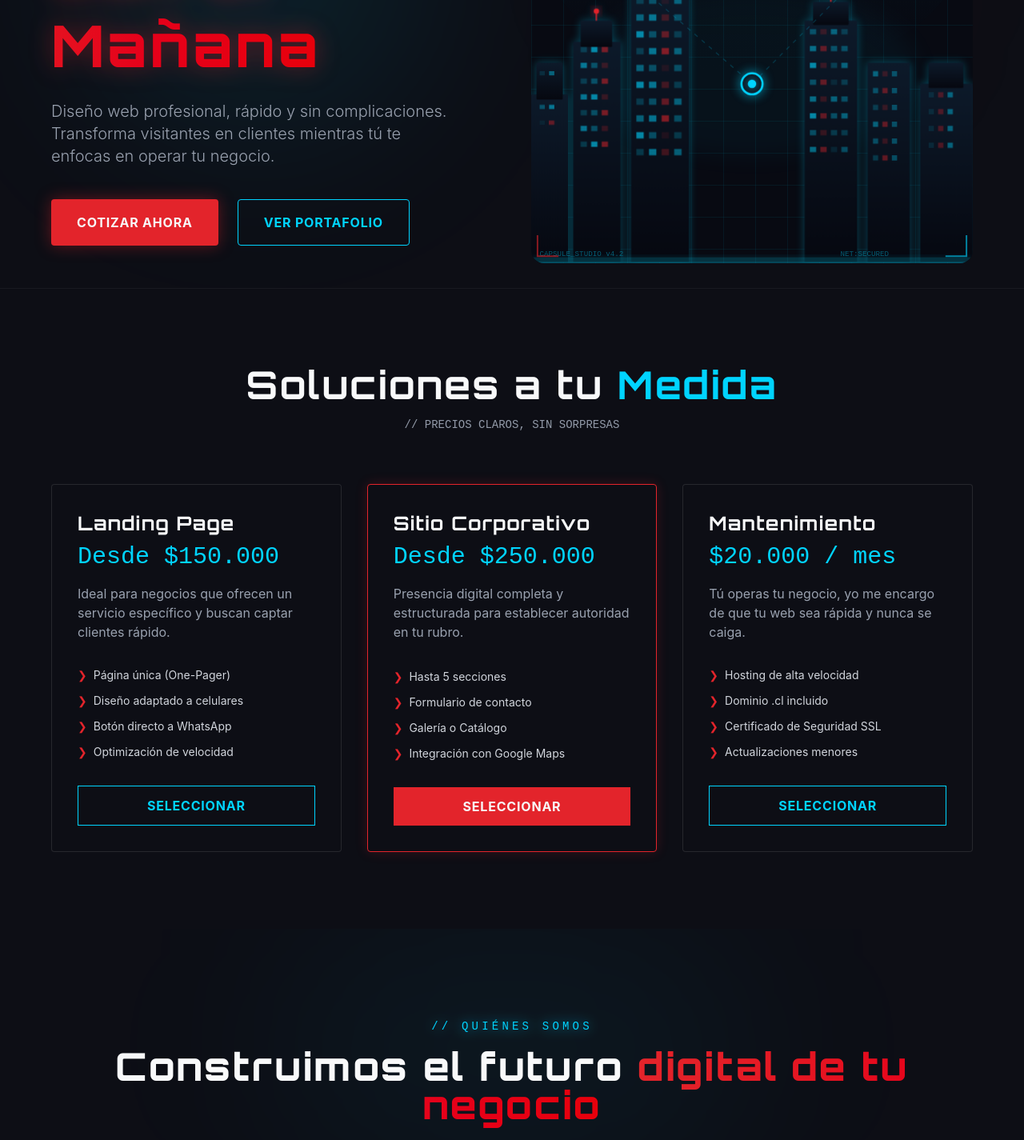
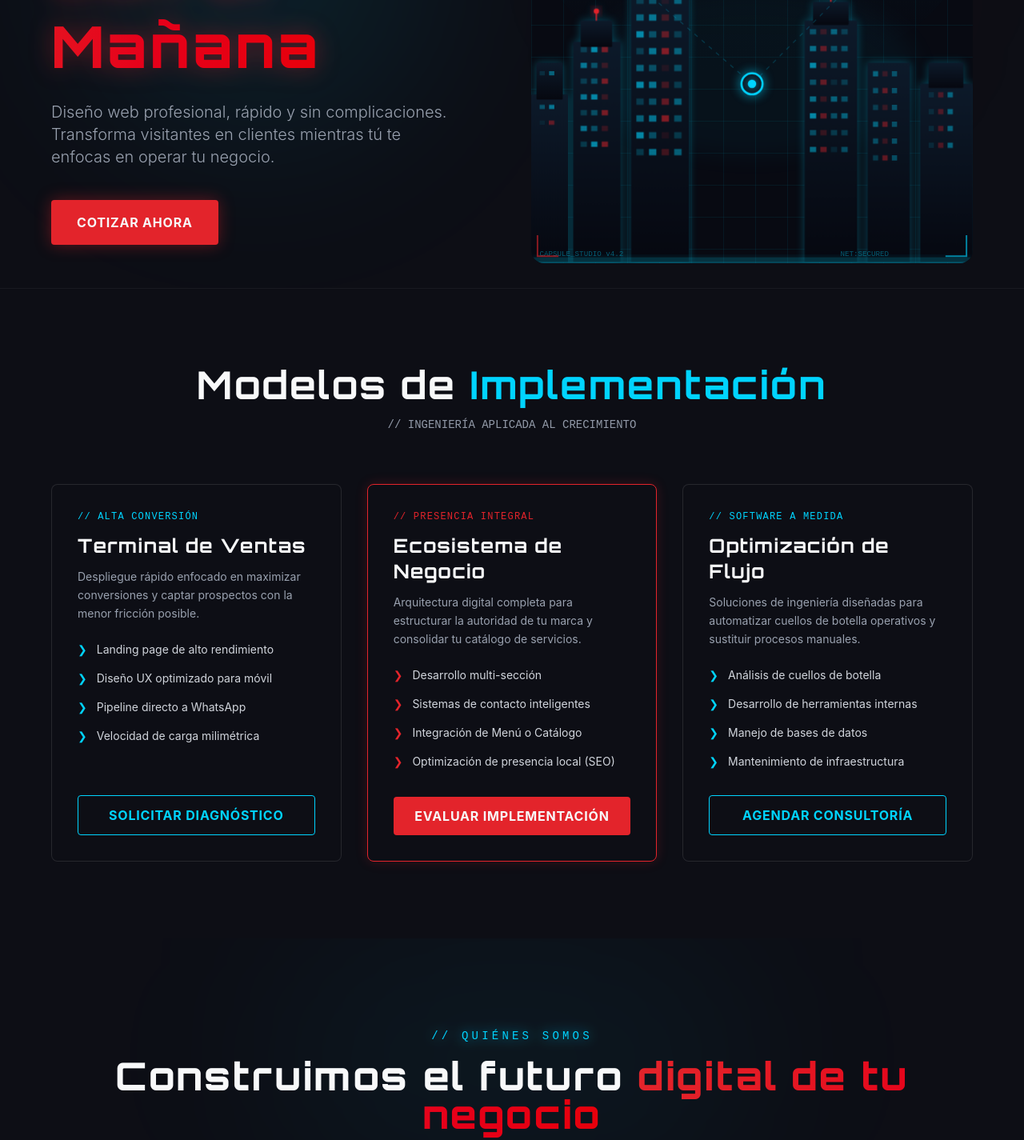
Before and after one commit to MAcevedo91/capsule-studio, a React (Vite) app: page / in a window 1280 px wide. Shown: the part 440-1865 px from the top of the page at 80% size. Built offline with nearby package versions, Linux system fonts and the light colour scheme; what tailwind-animations would draw is missing.

Commit message:
Component Contact, animación Hero, favicon

```diff
--- a/src/components/Footer.jsx
+++ b/src/components/Footer.jsx
@@ -1,11 +1,13 @@
 // src/components/Footer.jsx
 import React from 'react';
 import footerLogo from '../assets/img/complete-logo.png';
+import { Reveal } from './ScrollReveal';
 
 const navLinks = [
+  { href: '#inicio', label: 'Inicio' },
   { href: '#servicios', label: 'Servicios' },
-  { href: '#portafolio', label: 'Portafolio' },
   { href: '#nosotros', label: 'Nosotros' },
+  { href: '#proceso', label: 'Proceso' },
   { href: '#contacto', label: 'Contacto' },
 ];
 
@@ -14,29 +16,61 @@ const Footer = () => {
     <footer className="bg-neo-dark border-t border-neo-light/10">
 
       {/* CTA strip */}
-      <div className="max-w-6xl mx-auto px-6 py-12 flex flex-col md:flex-row items-center justify-between gap-6">
+      <Reveal dir="up" className="max-w-6xl mx-auto px-6 py-12 flex flex-col md:flex-row items-center justify-between gap-6">
         <p className="text-neo-light/60 text-sm font-mono tracking-widest uppercase">
-          ¿Listo para tu próximo proyecto?
+          Síguenos en nuestras redes
         </p>
+        <div className="flex items-center gap-4">
+          {/* Instagram */}
           <a
-          href="https://wa.me/56900000000"
+            href="https://instagram.com"
             target="_blank"
             rel="noopener noreferrer"
-          className="inline-flex items-center gap-2 px-6 py-2.5 border border-capsule-blue text-capsule-blue text-sm font-mono tracking-wider rounded-sm hover:bg-capsule-blue hover:text-neo-dark transition-all duration-300"
+            className="w-10 h-10 flex items-center justify-center rounded-sm border border-capsule-blue text-capsule-blue hover:bg-capsule-blue hover:text-neo-dark transition-all duration-300"
+            aria-label="Instagram"
           >
-          <svg xmlns="http://www.w3.org/2000/svg" className="w-4 h-4" fill="currentColor" viewBox="0 0 24 24">
-            <path d="M17.472 14.382c-.297-.149-1.758-.867-2.03-.967-.273-.099-.471-.148-.67.15-.197.297-.767.966-.94 1.164-.173.199-.347.223-.644.075-.297-.15-1.255-.463-2.39-1.475-.883-.788-1.48-1.761-1.653-2.059-.173-.297-.018-.458.13-.606.134-.133.298-.347.446-.52.149-.174.198-.298.298-.497.099-.198.05-.371-.025-.52-.075-.149-.669-1.612-.916-2.207-.242-.579-.487-.5-.669-.51-.173-.008-.371-.01-.57-.01-.198 0-.52.074-.792.372-.272.297-1.04 1.016-1.04 2.479 0 1.462 1.065 2.875 1.213 3.074.149.198 2.096 3.2 5.077 4.487.709.306 1.262.489 1.694.625.712.227 1.36.195 1.871.118.571-.085 1.758-.719 2.006-1.413.248-.694.248-1.289.173-1.413-.074-.124-.272-.198-.57-.347z"/>
-            <path d="M12 0C5.373 0 0 5.373 0 12c0 2.124.555 4.118 1.528 5.845L.057 23.5l5.803-1.522A11.945 11.945 0 0012 24c6.627 0 12-5.373 12-12S18.627 0 12 0zm0 21.882a9.869 9.869 0 01-5.031-1.378l-.361-.214-3.741.981.998-3.648-.235-.374A9.867 9.867 0 012.118 12C2.118 6.534 6.534 2.118 12 2.118S21.882 6.534 21.882 12 17.466 21.882 12 21.882z"/>
+            <svg xmlns="http://www.w3.org/2000/svg" width="20" height="20" viewBox="0 0 24 24" fill="none" stroke="currentColor" strokeWidth="2" strokeLinecap="round" strokeLinejoin="round">
+              <rect x="2" y="2" width="20" height="20" rx="5" ry="5"></rect>
+              <path d="M16 11.37A4 4 0 1 1 12.63 8 4 4 0 0 1 16 11.37z"></path>
+              <line x1="17.5" y1="6.5" x2="17.51" y2="6.5"></line>
             </svg>
-          Hablemos
+          </a>
+
+          {/* LinkedIn */}
+          <a
+            href="https://linkedin.com"
+            target="_blank"
+            rel="noopener noreferrer"
+            className="w-10 h-10 flex items-center justify-center rounded-sm border border-capsule-blue text-capsule-blue hover:bg-capsule-blue hover:text-neo-dark transition-all duration-300"
+            aria-label="LinkedIn"
+          >
+            <svg xmlns="http://www.w3.org/2000/svg" width="20" height="20" viewBox="0 0 24 24" fill="none" stroke="currentColor" strokeWidth="2" strokeLinecap="round" strokeLinejoin="round">
+              <path d="M16 8a6 6 0 0 1 6 6v7h-4v-7a2 2 0 0 0-2-2 2 2 0 0 0-2 2v7h-4v-7a6 6 0 0 1 6-6z"></path>
+              <rect x="2" y="9" width="4" height="12"></rect>
+              <circle cx="4" cy="4" r="2"></circle>
+            </svg>
+          </a>
+
+          {/* GitHub */}
+          <a
+            href="https://github.com"
+            target="_blank"
+            rel="noopener noreferrer"
+            className="w-10 h-10 flex items-center justify-center rounded-sm border border-capsule-blue text-capsule-blue hover:bg-capsule-blue hover:text-neo-dark transition-all duration-300"
+            aria-label="GitHub"
+          >
+            <svg xmlns="http://www.w3.org/2000/svg" width="20" height="20" viewBox="0 0 24 24" fill="none" stroke="currentColor" strokeWidth="2" strokeLinecap="round" strokeLinejoin="round">
+              <path d="M9 19c-5 1.5-5-2.5-7-3m14 6v-3.87a3.37 3.37 0 0 0-.94-2.61c3.14-.35 6.44-1.54 6.44-7A5.44 5.44 0 0 0 20 4.77 5.07 5.07 0 0 0 19.91 1S18.73.65 16 2.48a13.38 13.38 0 0 0-7 0C6.27.65 5.09 1 5.09 1A5.07 5.07 0 0 0 5 4.77a5.44 5.44 0 0 0-1.5 3.78c0 5.42 3.3 6.61 6.44 7A3.37 3.37 0 0 0 9 18.13V22"></path>
+            </svg>
           </a>
         </div>
+      </Reveal>
 
       {/* Línea separadora */}
       <div className="border-t border-neo-light/5" />
 
       {/* Barra inferior */}
-      <div className="max-w-6xl mx-auto px-6 py-6 flex flex-col md:flex-row items-center justify-between gap-4">
+      <Reveal dir="up" delay={200} className="max-w-6xl mx-auto px-6 py-6 flex flex-col md:flex-row items-center justify-between gap-4">
 
         {/* Logo */}
         <a href="/" className="shrink-0">
@@ -65,7 +99,7 @@ const Footer = () => {
           &copy; {new Date().getFullYear()} Capsule Studio
         </p>
 
-      </div>
+      </Reveal>
     </footer>
   );
 };
--- a/src/components/Hero.jsx
+++ b/src/components/Hero.jsx
@@ -1,10 +1,10 @@
-// src/components/Hero.jsx
 import React from 'react';
 import CyberpunkAnimation from './CyberpunkAnimation';
+import { Reveal } from './ScrollReveal';
 
 const Hero = () => {
   return (
-    <section className="min-h-screen flex items-center px-6 md:px-16 relative overflow-hidden">
+    <section id="inicio" className="min-h-screen flex items-center px-6 md:px-16 relative overflow-hidden">
 
       {/* Resplandor de fondo ambiental */}
       <div className="absolute top-1/2 left-1/4 -translate-x-1/2 -translate-y-1/2 w-[400px] h-[400px] bg-capsule-blue/10 blur-[120px] rounded-full pointer-events-none"></div>
@@ -16,32 +16,38 @@ const Hero = () => {
         {/* Columna izquierda — Contenido */}
         <div className="flex flex-col items-start text-left">
           {/* Eslogan Técnico */}
+          <Reveal dir="down" delay={0}>
             <p className="font-mono text-capsule-blue mb-6 tracking-[0.3em] drop-shadow-[0_0_8px_rgba(0,212,255,0.8)] text-sm md:text-base animate-neon-pulse">
               // DIGITAL CONSTRUCTS
             </p>
+          </Reveal>
 
           {/* Titular Principal */}
+          <Reveal dir="left" delay={200}>
             <h1 className="text-5xl md:text-6xl xl:text-7xl font-extrabold text-neo-light mb-6 leading-tight">
               Sincroniza tu negocio{' '}
               <span className="text-transparent bg-clip-text bg-linear-to-r from-akira-red to-red-600 drop-shadow-[0_0_15px_rgba(227,36,43,0.4)]">
                 <br/> Con el Mañana
               </span>
             </h1>
+          </Reveal>
 
           {/* Subtítulo */}
+          <Reveal dir="left" delay={400}>
             <p className="text-lg md:text-xl text-gray-400 mb-10 max-w-lg font-light">
               Diseño web profesional, rápido y sin complicaciones. Transforma visitantes en clientes mientras tú te enfocas en operar tu negocio.
             </p>
+          </Reveal>
 
           {/* Botones de Acción */}
-          <div className="flex flex-col sm:flex-row gap-6">
-            <button className="px-8 py-4 bg-akira-red text-neo-light font-bold uppercase tracking-wider rounded-sm hover:bg-red-600 transition-all shadow-[0_0_20px_rgba(227,36,43,0.4)] hover:shadow-[0_0_30px_rgba(227,36,43,0.6)] hover:-translate-y-1">
+          <Reveal dir="up" delay={600} className="flex flex-col sm:flex-row gap-6">
+            <a
+              href="#contacto"
+              className="text-center px-8 py-4 bg-akira-red text-neo-light font-bold uppercase tracking-wider rounded-sm hover:bg-red-600 transition-all shadow-[0_0_20px_rgba(227,36,43,0.4)] hover:shadow-[0_0_30px_rgba(227,36,43,0.6)] hover:-translate-y-1"
+            >
               Cotizar Ahora
-            </button>
-            <button className="px-8 py-4 border border-capsule-blue text-capsule-blue font-bold uppercase tracking-wider rounded-sm hover:bg-capsule-blue/10 transition-all hover:-translate-y-1">
-              Ver Portafolio
-            </button>
-          </div>
+            </a>
+          </Reveal>
         </div>
 
         {/* Columna derecha — Animación cyberpunk */}
--- a/src/components/Navbar.jsx
+++ b/src/components/Navbar.jsx
@@ -6,10 +6,11 @@ const Navbar = () => {
   const [menuOpen, setMenuOpen] = useState(false);
 
   const navLinks = [
+    { href: '#inicio', label: '/ INICIO' },
     { href: '#servicios', label: '/ SERVICIOS' },
-    { href: '#portafolio', label: '/ PORTAFOLIO' },
+    { href: '#nosotros', label: '/ NOSOTROS' },
+    { href: '#proceso', label: '/ PROCESO' },
     { href: '#contacto', label: '/ CONTACTO' },
-    { href: '#nosotros', label: '/ NOSOTROS' },
   ];
 
   return (
--- a/src/components/Nosotros.jsx
+++ b/src/components/Nosotros.jsx
@@ -1,42 +1,8 @@
 // src/components/Nosotros.jsx
-import React, { useEffect, useRef, useState } from 'react';
+import React from 'react';
 
-/* ── Hook: fires once when element enters viewport ── */
-const useVisible = (threshold = 0.15) => {
-  const ref = useRef(null);
-  const [visible, setVisible] = useState(false);
-  useEffect(() => {
-    const obs = new IntersectionObserver(
-      ([e]) => { if (e.isIntersecting) setVisible(true); },
-      { threshold }
-    );
-    if (ref.current) obs.observe(ref.current);
-    return () => obs.disconnect();
-  }, [threshold]);
-  return [ref, visible];
-};
-
-/* ── Animated wrapper: Tailwind transitions + staggered delay ── */
-const Reveal = ({ children, delay = 0, dir = 'up', className = '' }) => {
-  const [ref, visible] = useVisible();
-  const base = 'transition-all duration-500 ease-out';
-  const dirs = {
-    up:    { from: 'opacity-0 translate-y-6',  to: 'opacity-100 translate-y-0' },
-    left:  { from: 'opacity-0 -translate-x-8', to: 'opacity-100 translate-x-0' },
-    right: { from: 'opacity-0 translate-x-8',  to: 'opacity-100 translate-x-0' },
-    down:  { from: 'opacity-0 -translate-y-6', to: 'opacity-100 translate-y-0' },
-  };
-  const { from, to } = dirs[dir] || dirs.up;
-  return (
-    <div
-      ref={ref}
-      style={{ transitionDelay: `${delay}ms` }}
-      className={`${base} ${visible ? to : from} ${className}`}
-    >
-      {children}
-    </div>
-  );
-};
+import { Reveal } from './ScrollReveal';
+import { useVisible } from '../hooks/useVisible';
 
 /* ── Data ── */
 const misionPoints = [
--- /dev/null
+++ b/src/components/ScrollReveal.jsx
@@ -0,0 +1,23 @@
+import { useVisible } from '../hooks/useVisible';
+
+export const Reveal = ({ children, delay = 0, dir = 'up', className = '' }) => {
+  const [ref, visible] = useVisible();
+  const base = 'transition-all duration-700 ease-out';
+  const dirs = {
+    up:    { from: 'opacity-0 translate-y-8',  to: 'opacity-100 translate-y-0' },
+    left:  { from: 'opacity-0 -translate-x-12', to: 'opacity-100 translate-x-0' },
+    right: { from: 'opacity-0 translate-x-12',  to: 'opacity-100 translate-x-0' },
+    down:  { from: 'opacity-0 -translate-y-8', to: 'opacity-100 translate-y-0' },
+    scale: { from: 'opacity-0 scale-95', to: 'opacity-100 scale-100' },
+  };
+  const { from, to } = dirs[dir] || dirs.up;
+  return (
+    <div
+      ref={ref}
+      style={{ transitionDelay: `${delay}ms` }}
+      className={`${base} ${visible ? to : from} ${className}`}
+    >
+      {children}
+    </div>
+  );
+};
--- a/src/components/Services.jsx
+++ b/src/components/Services.jsx
@@ -1,78 +1,88 @@
-// src/components/Services.jsx
 import React from 'react';
+import { Reveal } from './ScrollReveal';
 
 const Services = () => {
   const packages = [
     {
-      name: "Landing Page",
-      price: "Desde $150.000",
-      description: "Ideal para negocios que ofrecen un servicio específico y buscan captar clientes rápido.",
+      name: "Terminal de Ventas",
+      tag: "// ALTA CONVERSIÓN",
+      description: "Despliegue rápido enfocado en maximizar conversiones y captar prospectos con la menor fricción posible.",
       features: [
-        "Página única (One-Pager)",
-        "Diseño adaptado a celulares",
-        "Botón directo a WhatsApp",
-        "Optimización de velocidad"
+        "Landing page de alto rendimiento",
+        "Diseño UX optimizado para móvil",
+        "Pipeline directo a WhatsApp",
+        "Velocidad de carga milimétrica"
       ],
-      highlight: false
+      highlight: false,
+      cta: "Solicitar Diagnóstico"
     },
     {
-      name: "Sitio Corporativo",
-      price: "Desde $250.000",
-      description: "Presencia digital completa y estructurada para establecer autoridad en tu rubro.",
+      name: "Ecosistema de Negocio",
+      tag: "// PRESENCIA INTEGRAL",
+      description: "Arquitectura digital completa para estructurar la autoridad de tu marca y consolidar tu catálogo de servicios.",
       features: [
-        "Hasta 5 secciones",
-        "Formulario de contacto",
-        "Galería o Catálogo",
-        "Integración con Google Maps"
+        "Desarrollo multi-sección",
+        "Sistemas de contacto inteligentes",
+        "Integración de Menú o Catálogo",
+        "Optimización de presencia local (SEO)"
       ],
-      highlight: true // Usaremos esto para destacar el paquete intermedio
+      highlight: true,
+      cta: "Evaluar Implementación"
     },
     {
-      name: "Mantenimiento",
-      price: "$20.000 / mes",
-      description: "Tú operas tu negocio, yo me encargo de que tu web sea rápida y nunca se caiga.",
+      name: "Optimización de Flujo",
+      tag: "// SOFTWARE A MEDIDA",
+      description: "Soluciones de ingeniería diseñadas para automatizar cuellos de botella operativos y sustituir procesos manuales.",
       features: [
-        "Hosting de alta velocidad",
-        "Dominio .cl incluido",
-        "Certificado de Seguridad SSL",
-        "Actualizaciones menores"
+        "Análisis de cuellos de botella",
+        "Desarrollo de herramientas internas",
+        "Manejo de bases de datos",
+        "Mantenimiento de infraestructura"
       ],
-      highlight: false
+      highlight: false,
+      cta: "Agendar Consultoría"
     }
   ];
 
   return (
     <section id="servicios" className="py-24 px-6 bg-neo-dark border-t border-neo-light/5">
       <div className="max-w-6xl mx-auto">
-        <div className="text-center mb-16">
+        <Reveal dir="down" className="text-center mb-16">
           <h2 className="text-3xl md:text-5xl font-bold text-neo-light mb-4">
-            Soluciones a tu <span className="text-capsule-blue">Medida</span>
+            Modelos de <span className="text-capsule-blue">Implementación</span>
           </h2>
-          <p className="text-gray-400 font-mono text-sm animate-neon-pulse">// PRECIOS CLAROS, SIN SORPRESAS</p>
-        </div>
+          <p className="text-gray-400 font-mono text-sm animate-neon-pulse">// INGENIERÍA APLICADA AL CRECIMIENTO</p>
+        </Reveal>
 
-        <div className="grid md:grid-cols-3 gap-8 animate-blurred-fade-in">
+        <div className="grid lg:grid-cols-3 gap-8">
           {packages.map((pkg, index) => (
-            <div
+            <Reveal
               key={index}
-              className={`p-8 bg-neo-dark border ${pkg.highlight ? 'border-akira-red shadow-[0_0_15px_rgba(227,36,43,0.2)]' : 'border-neo-light/10'} rounded-sm flex flex-col`}
+              dir="up"
+              delay={index * 150}
+              className={`p-8 bg-neo-dark border ${pkg.highlight ? 'border-akira-red shadow-[0_0_15px_rgba(227,36,43,0.2)]' : 'border-neo-light/10'} rounded-lg flex flex-col group hover:-translate-y-2 transition-transform duration-500`}
             >
-              <h3 className="text-2xl font-bold text-neo-light mb-2">{pkg.name}</h3>
-              <p className="text-3xl font-mono text-capsule-blue mb-4">{pkg.price}</p>
-              <p className="text-gray-400 mb-8 grow">{pkg.description}</p>
+              <div className="mb-6">
+                <p className={`font-mono text-xs tracking-widest mb-3 ${pkg.highlight ? 'text-akira-red' : 'text-capsule-blue'}`}>
+                  {pkg.tag}
+                </p>
+                <h3 className="text-2xl font-bold text-neo-light mb-3">{pkg.name}</h3>
+                <p className="text-gray-400 leading-relaxed text-sm">{pkg.description}</p>
+              </div>
 
-              <ul className="space-y-3 mb-8">
+              <ul className="space-y-4 mb-8 grow">
                 {pkg.features.map((feature, idx) => (
-                  <li key={idx} className="flex items-center text-gray-300 text-sm">
-                    <span className="text-akira-red mr-2">❯</span> {feature}
+                  <li key={idx} className="flex items-start text-gray-300 text-sm">
+                    <span className={`mr-3 shrink-0 ${pkg.highlight ? 'text-akira-red' : 'text-capsule-blue'}`}>❯</span>
+                    <span className="leading-snug">{feature}</span>
                   </li>
                 ))}
               </ul>
 
-              <button className={`w-full py-3 font-bold tracking-wider uppercase transition-colors ${pkg.highlight ? 'bg-akira-red text-neo-light hover:bg-red-600' : 'bg-transparent border border-capsule-blue text-capsule-blue hover:bg-capsule-blue/10'}`}>
-                Seleccionar
-              </button>
-            </div>
+              <a href="#contacto" className={`block text-center w-full py-3 font-bold tracking-wider uppercase transition-colors rounded-sm ${pkg.highlight ? 'bg-akira-red text-neo-light hover:bg-red-600' : 'bg-transparent border border-capsule-blue text-capsule-blue hover:bg-capsule-blue hover:text-neo-dark'}`}>
+                {pkg.cta}
+              </a>
+            </Reveal>
           ))}
         </div>
       </div>
--- /dev/null
+++ b/src/hooks/useVisible.js
@@ -0,0 +1,15 @@
+import { useEffect, useRef, useState } from 'react';
+
+export const useVisible = (threshold = 0.15) => {
+  const ref = useRef(null);
+  const [visible, setVisible] = useState(false);
+  useEffect(() => {
+    const obs = new IntersectionObserver(
+      ([e]) => { if (e.isIntersecting) setVisible(true); },
+      { threshold }
+    );
+    if (ref.current) obs.observe(ref.current);
+    return () => obs.disconnect();
+  }, [threshold]);
+  return [ref, visible];
+};
```
Also changed, not shown: src/components/Contact.jsx (+15 -10 lines), src/components/Process.jsx (+11 -6 lines), public/favicon.png. Lines whose indentation alone changed are shown as unchanged.
